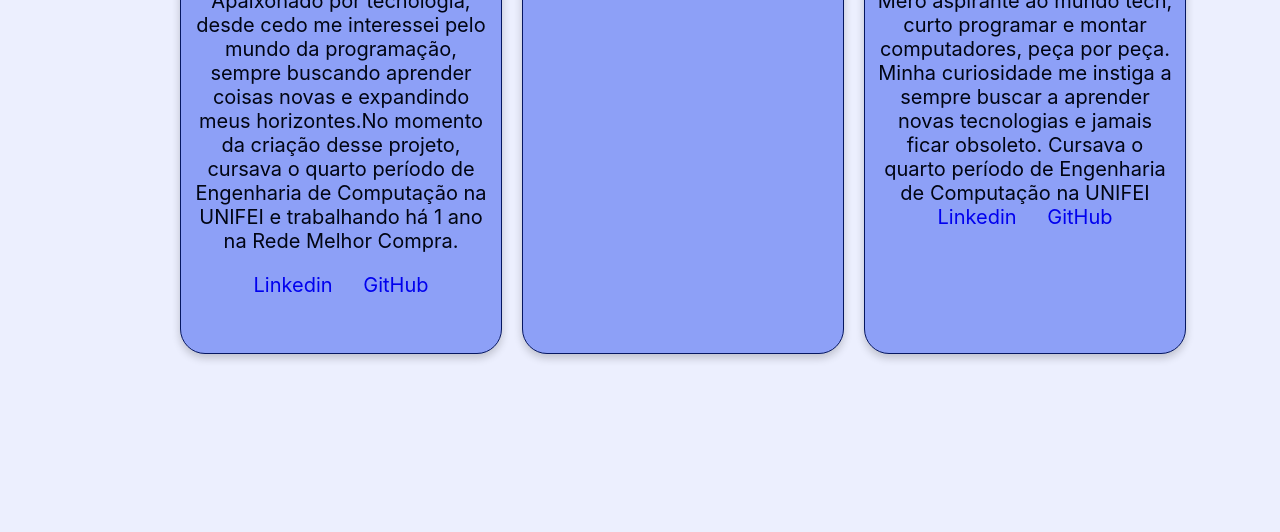
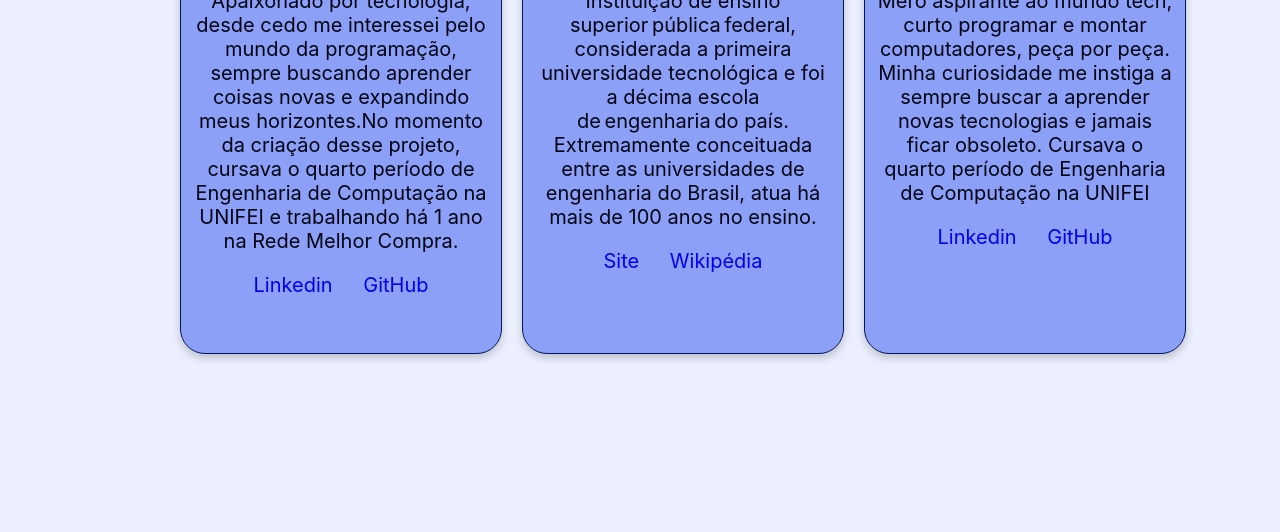
Before and after one commit to BernardoDomingues/Projeto1DevWebUNIFEI, a website: page static/about.html in a window 1280 px wide. Shown: the part 268-800 px from the top of the page. Drawn offline with Linux system fonts and the light colour scheme.

Commit message:
Adicionada descrição da unifei

```diff
--- a/static/about.html
+++ b/static/about.html
@@ -50,18 +50,34 @@
       </div>
       <div class="card">
         <div class="cardTitle">UNIFEI - Campus Itabira</div>
+        <img src="images/unifeiP4.png" alt="Logo Unifei" />
+        <div class="cardBody">
+          Instituição de ensino superior pública federal, considerada a primeira
+          universidade tecnológica e foi a décima escola de engenharia do país.
+          Extremamente conceituada entre as universidades de engenharia do
+          Brasil, atua há mais de 100 anos no ensino.
+        </div>
+        <div class="cardFooter">
+          <a href="https://unifei.edu.br/" target="_blank"> Site </a>
+          <a
+            href="https://pt.wikipedia.org/wiki/Universidade_Federal_de_Itajub%C3%A1"
+            target="_blank"
+          >
+            Wikipédia
+          </a>
+        </div>
       </div>
       <div class="card">
         <div class="cardTitle">Vinicius Santos</div>
 
         <img src="images/fotoV2.png" alt="Foto Vinicius Santos" />
-        <div class="cardBody2">
+        <div class="cardBody">
           Mero aspirante ao mundo tech, curto programar e montar computadores,
           peça por peça. Minha curiosidade me instiga a sempre buscar a aprender
           novas tecnologias e jamais ficar obsoleto. Cursava o quarto período de
           Engenharia de Computação na UNIFEI
         </div>
-        <div class="cardFooter2">
+        <div class="cardFooter">
           <a
             href="https://www.linkedin.com/in/vinicius-santos11"
             target="_blank"
```
Also changed, not shown: static/index.html (+6 -1 lines), static/images/logo-unifei-oficial.png (added), static/images/unifeiP4.png (added).
